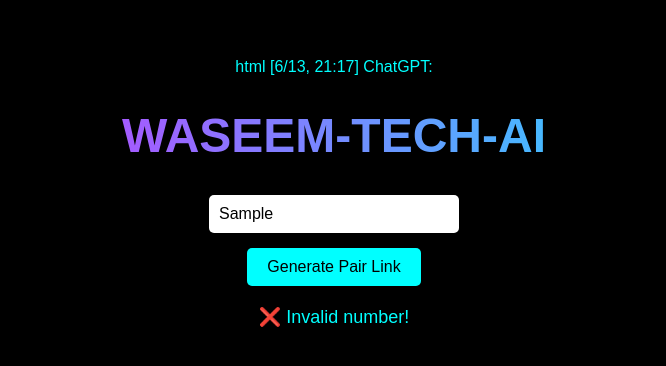
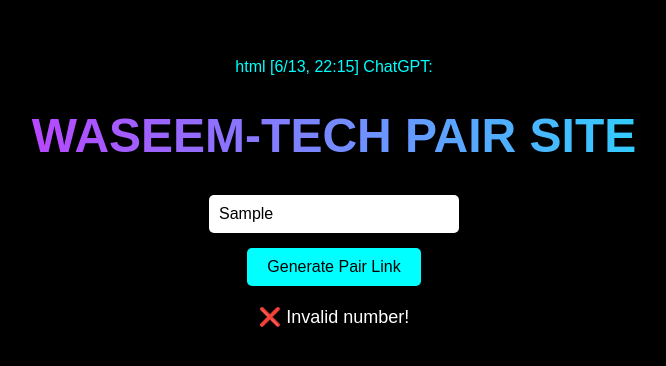
Before and after one commit to WASEEM-TECH-AI/Venom-MD-01, a plain HTML site: page pair.html in a window 1280 px wide. Both pictures are taken after typing "Sample" into the empty fields and a click on the button "Generate Pair Link". Shown: the whole page, without its empty margins (306-972 px from the left). Drawn offline with Linux system fonts and the light colour scheme.

Commit message:
Update pair.html

```diff
--- a/pair.html
+++ b/pair.html
@@ -12,7 +12,6 @@
       text-align: center;
       padding: 50px;
     }
-
     h1 {
       font-size: 48px;
       font-weight: bold;
@@ -23,16 +22,10 @@
       -webkit-background-clip: text;
       animation: shine 3s linear infinite;
     }
-
     @keyframes shine {
-      0% {
-        background-position: 200% center;
-      }
-      100% {
-        background-position: -200% center;
-      }
+      0% { background-position: 200% center; }
+      100% { background-position: -200% center; }
     }
-
     input {
       width: 250px;
       padding: 10px;
@@ -41,7 +34,6 @@
       border: none;
       outline: none;
     }
-
     button {
       margin-top: 15px;
       padding: 10px 20px;
@@ -52,23 +44,23 @@
       color: black;
       cursor: pointer;
     }
-
     #output {
       margin-top: 20px;
       font-size: 18px;
+      color: #ffffff;
     }
   </style>
-[6/13, 21:17] ChatGPT: </head>
-<body>
-  <h1>WASEEM-TECH-AI</h1>
-  <input type="text" id="numberInput" placeholder="Enter your WhatsApp number" />
+</head>
+[6/13, 22:15] ChatGPT: <body>
+  <h1>WASEEM-TECH PAIR SITE</h1>
+  <input type="text" id="number" placeholder="Enter your WhatsApp number" />
   <br>
   <button onclick="generate()">Generate Pair Link</button>
   <div id="output"></div>
 
   <script>
     function generate() {
-      const num = document.getElementById('numberInput').value.trim();
+      const num = document.getElementById('number').value.trim();
       if (!num.match(/^\d+/))
         document.getElementById('output').innerHTML = "❌ Invalid number!";
         return;
```
